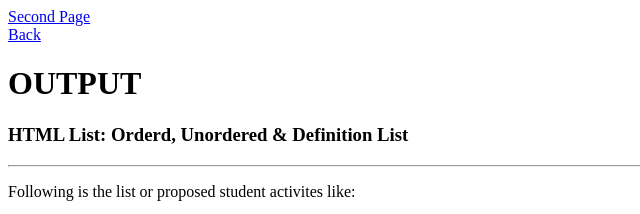
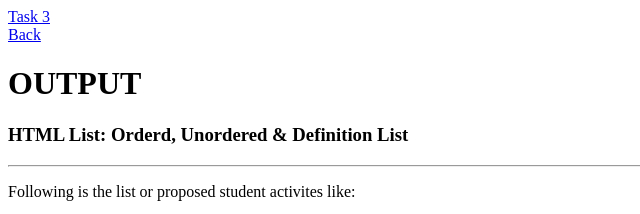
Before and after one commit to munibwajidcoder/test, a plain HTML site: page test2.html in a window 1280 px wide. Shown: the top 214 px of the page, 0-640 px from the left. Drawn offline with Linux system fonts and the light colour scheme.

Commit message:
Update test2.html

```diff
--- a/test2.html
+++ b/test2.html
@@ -7,7 +7,7 @@
     <title>HTML TASK 3</title>
 </head>
 <body>
-<a href="test3.html">Second Page</a>
+<a href="test3.html">Task 3</a>
 <br>
 
 
```
